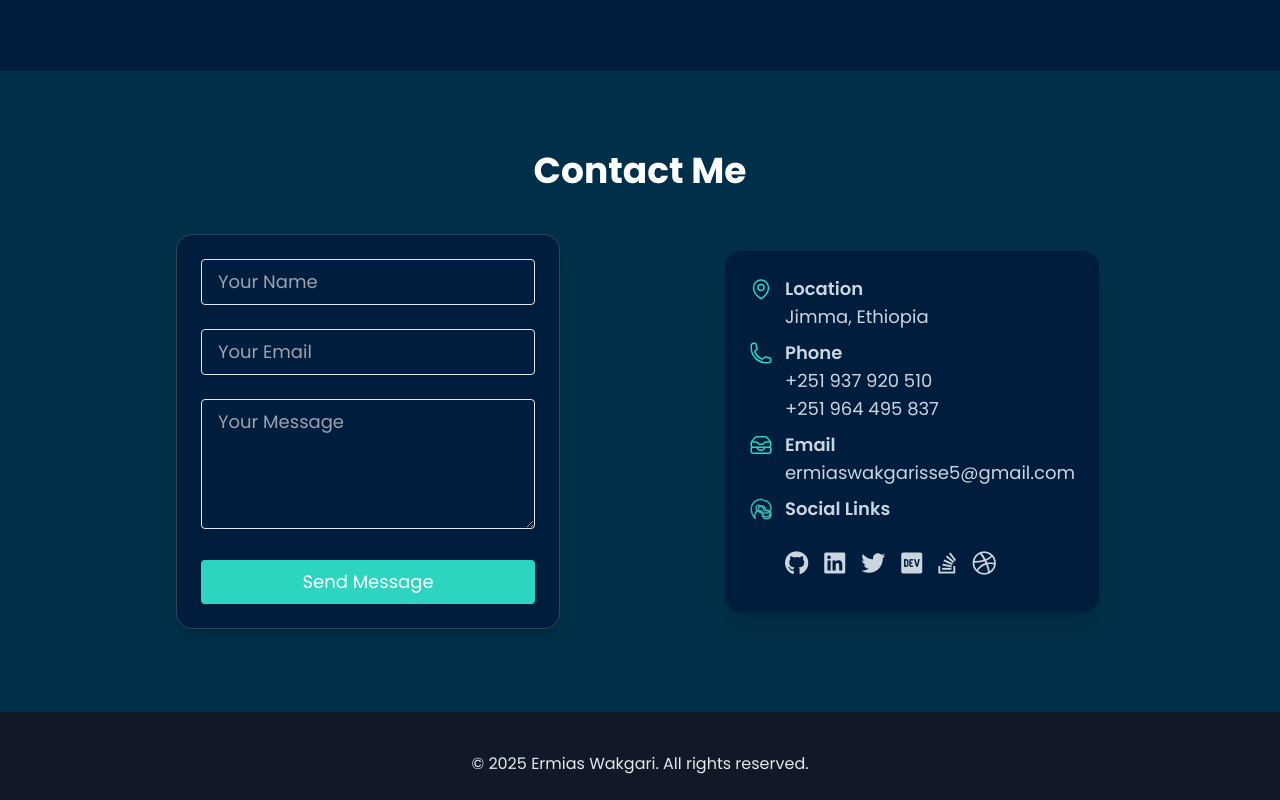
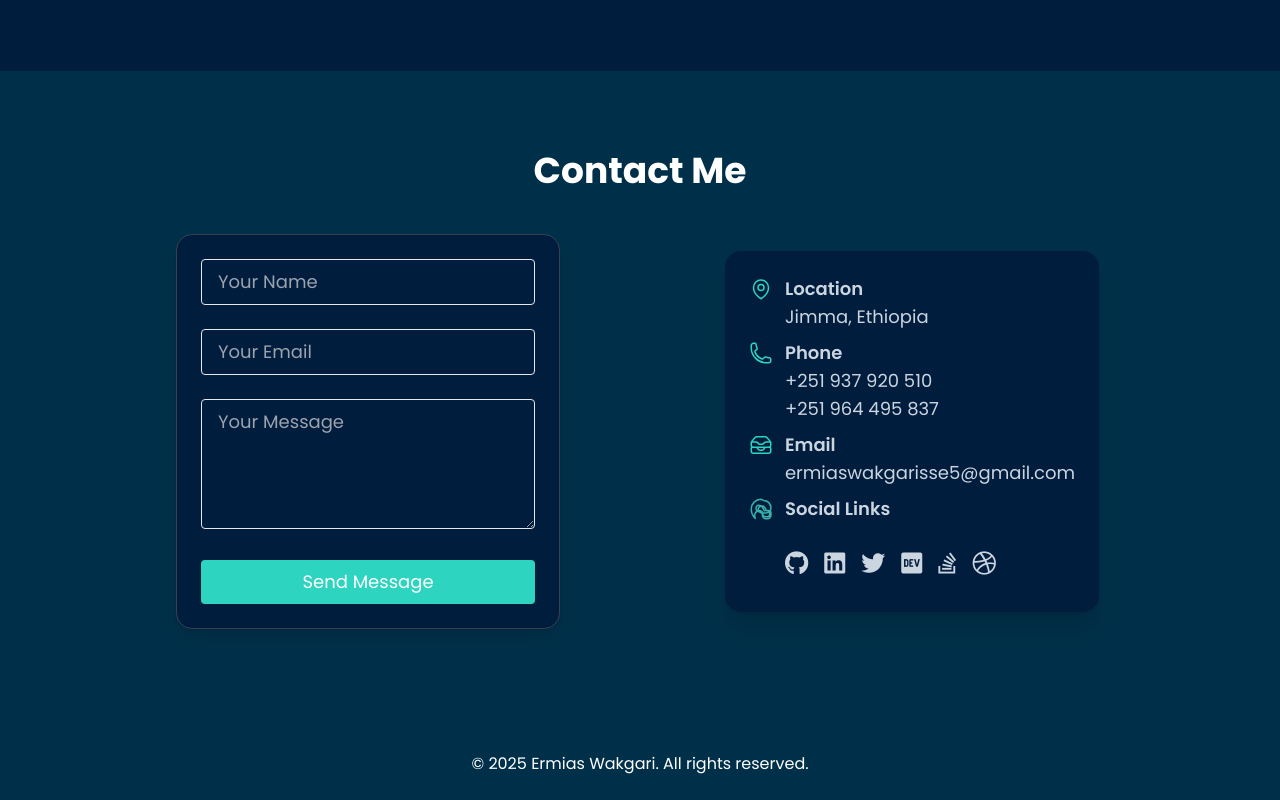
Before and after one commit to ERMIASWAKGARI/portfolio, a React (Vite) app: page / in a window 1280 px wide. Shown: the part 3483-4283 px from the top of the page. Built offline with nearby package versions, Linux system fonts and the light colour scheme.

Commit message:
implememted footer dark/light mode

```diff
--- a/src/sections/Footer.jsx
+++ b/src/sections/Footer.jsx
@@ -1,7 +1,7 @@
 export default function Footer() {
   return (
     <section id="footer">
-      <footer className="py-6 px-8 bg-gray-900 text-gray-200 text-center">
+      <footer className="py-6 px-8 bg-[#f0f9ff] dark:bg-[#003049]  text-gray-800 dark:text-neutral-white text-center">
         <p className="mt-4">
           © {new Date().getFullYear()} Ermias Wakgari. All rights reserved.
         </p>
```
